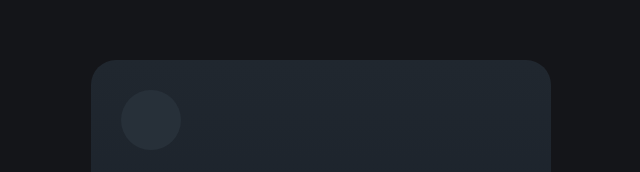
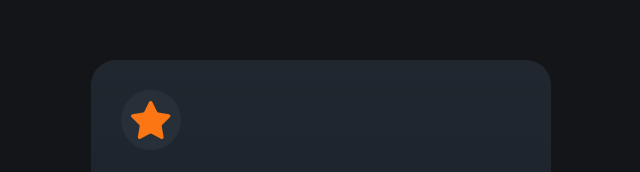
Before and after one commit to williamboehringer/interactive-rating-component-main, a plain HTML site: page index.html in a window 1280 px wide. Shown: the part 110-282 px from the top of the page, without its empty margins (319-959 px from the left). Drawn offline with Linux system fonts and the light colour scheme; the site is published under a folder, as on GitHub Pages, so addresses that start at the root find nothing.

Commit message:
html update

```diff
--- a/index.html
+++ b/index.html
@@ -14,7 +14,7 @@
 </head>
 <body>
     <section class="evaluation-card">
-      <div class="star-icon"><img src="/images/icon-star.svg" alt=""></div>
+      <div class="star-icon"><img src="./images/icon-star.svg" alt=""></div>
       <h2>How did we do?</h2>
       <p>
         Please let us know how we did with your support request. All feedback is appreciated
```
